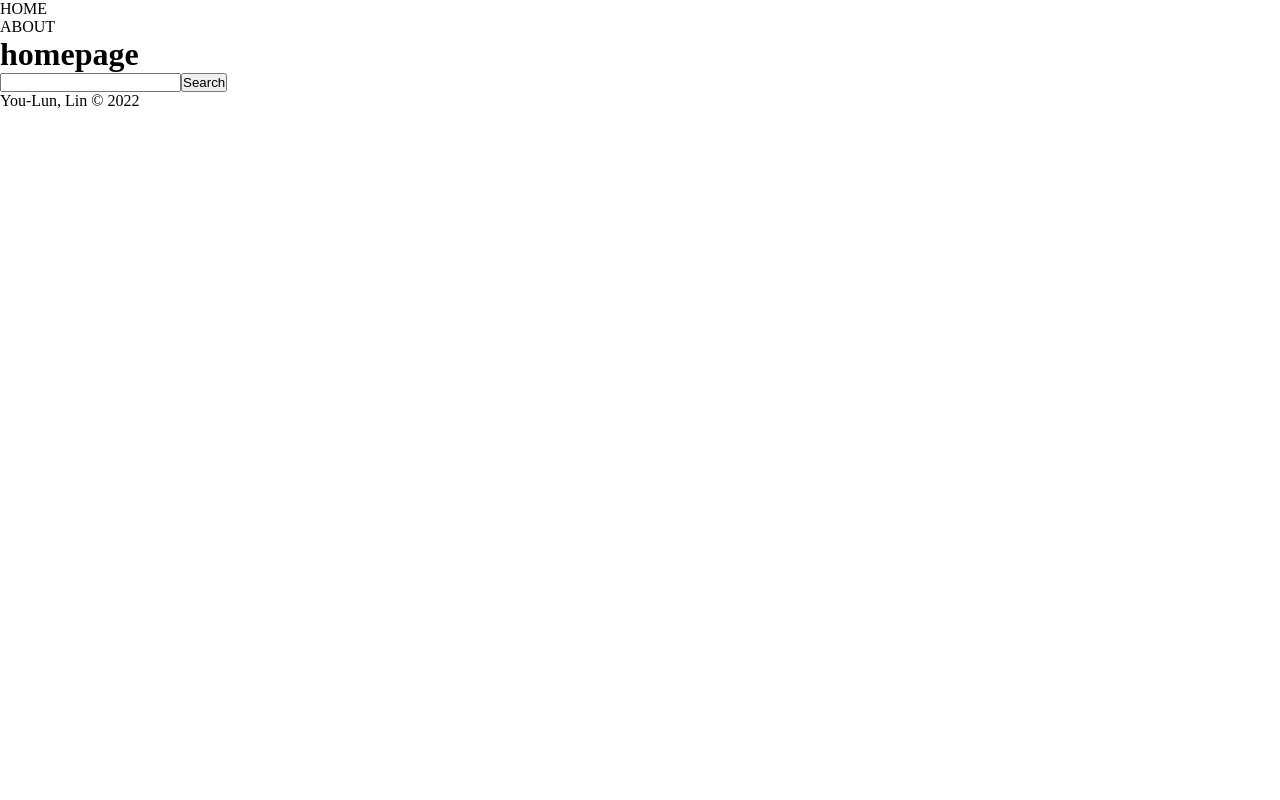
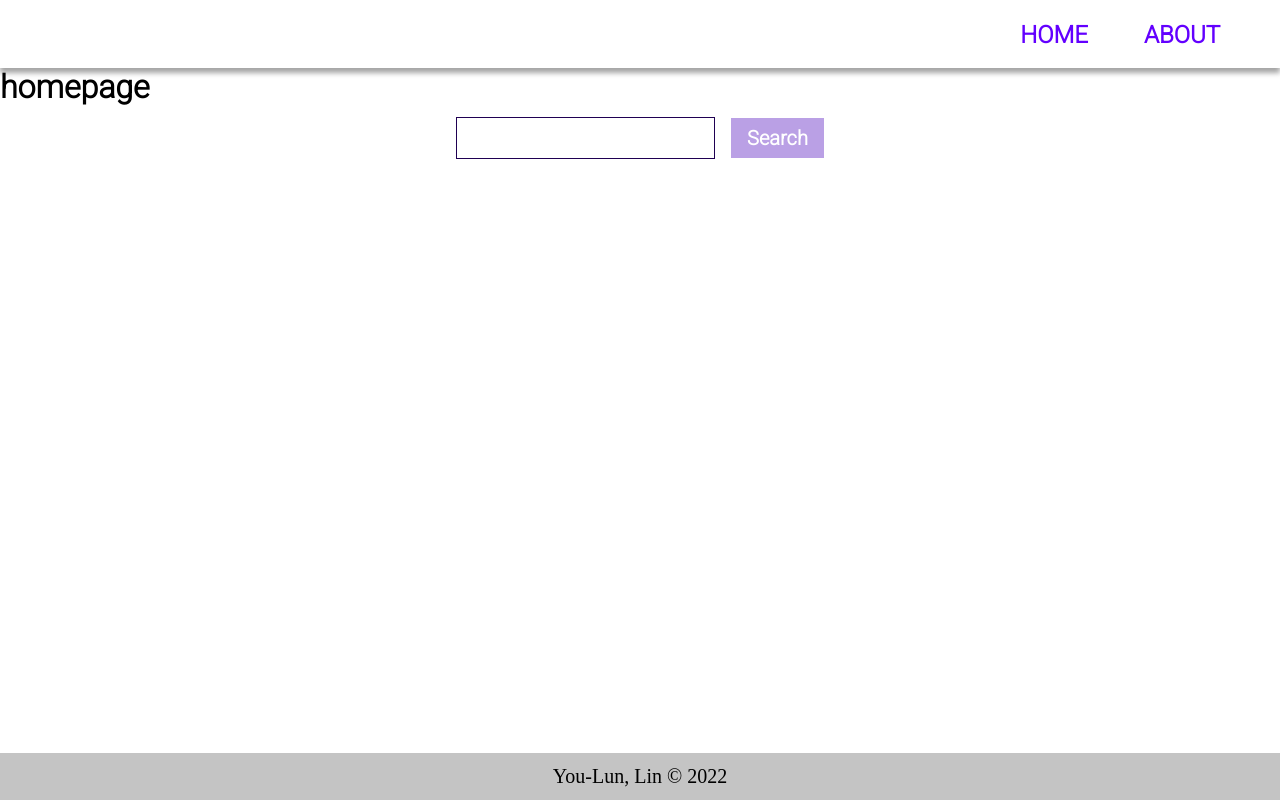
Before and after one commit to urlun0404/photowebsite-react, a React (Create React App) app: page / in a window 1280 px wide. Built offline with nearby package versions, Linux system fonts and the light colour scheme.

Commit message:
add the css style(scss) of nav, search, and footer components

```diff
--- a/src/components/Nav.js
+++ b/src/components/Nav.js
@@ -1,14 +1,15 @@
 import React from "react";
+import { Link } from "react-router-dom";
 
 const Nav = () => {
   return (
     <nav>
       <ul>
         <li>
-          <a href="/">HOME</a>
+          <Link to="/">HOME</Link>
         </li>
         <li>
-          <a href="/about">ABOUT</a>
+          <Link to="/about">ABOUT</Link>
         </li>
       </ul>
     </nav>
--- a/src/components/Search.js
+++ b/src/components/Search.js
@@ -2,7 +2,7 @@ import React from "react";
 
 const Search = () => {
   return (
-    <div>
+    <div className="search">
       <input type="text" name="serach" id="" />
       <button>Search</button>
     </div>
--- /dev/null
+++ b/src/styles/_footer.scss
@@ -0,0 +1,11 @@
+footer {
+  position: fixed;
+  bottom: 0;
+  display: flex;
+  justify-content: center;
+  align-items: center;
+  width: 100%;
+  padding: 0.75rem 0;
+  font: 1.25rem bold;
+  background-color: #c4c4c4;
+}
--- /dev/null
+++ b/src/styles/_nav.scss
@@ -0,0 +1,19 @@
+nav {
+  display: flex;
+  justify-content: flex-end;
+  align-items: center;
+  width: 100%;
+  height: 8.5vh;
+  box-shadow: 0 5px 5px #a5a5a5;
+  ul {
+    display: flex;
+    margin-right: 2rem;
+    li {
+      padding: 2rem 1.75rem;
+      font: normal normal bolder normal 1.5rem "Raleway", "Roboto", sans-serif;
+      a {
+        color: $primary;
+      }
+    }
+  }
+}
--- /dev/null
+++ b/src/styles/_search.scss
@@ -0,0 +1,22 @@
+.search {
+  display: flex;
+  justify-content: center;
+  align-items: center;
+  height: 8vh;
+  input,
+  button {
+    padding: 0.5rem 1rem;
+    font-size: 1.25rem;
+  }
+  input {
+    border: 1px solid $border-color;
+  }
+  button {
+    margin-left: 1rem;
+    font-weight: bold;
+    color: #fff;
+    background: $button-color;
+    border: 0;
+    cursor: pointer;
+  }
+}
--- a/src/styles/style.css
+++ b/src/styles/style.css
@@ -1,8 +1,15 @@
+@import url("https://fonts.googleapis.com/css2?family=Fredoka:wght@300&family=Josefin+Sans:wght@300&family=Raleway:wght@400;500&family=Roboto:wght@300&display=swap");
 * {
   padding: 0;
   margin: 0;
   -webkit-box-sizing: border-box;
           box-sizing: border-box;
+  font-family: "Roboto", "Raleway", "Fredoka", "Josefin Sans", sans-serif;
+}
+
+html,
+body {
+  width: 100vw;
 }
 
 a {
@@ -13,4 +20,86 @@ a {
 ul {
   list-style-type: none;
 }
+
+nav {
+  display: -webkit-box;
+  display: -ms-flexbox;
+  display: flex;
+  -webkit-box-pack: end;
+      -ms-flex-pack: end;
+          justify-content: flex-end;
+  -webkit-box-align: center;
+      -ms-flex-align: center;
+          align-items: center;
+  width: 100%;
+  height: 8.5vh;
+  -webkit-box-shadow: 0 5px 5px #a5a5a5;
+          box-shadow: 0 5px 5px #a5a5a5;
+}
+
+nav ul {
+  display: -webkit-box;
+  display: -ms-flexbox;
+  display: flex;
+  margin-right: 2rem;
+}
+
+nav ul li {
+  padding: 2rem 1.75rem;
+  font: normal normal bolder normal 1.5rem "Raleway", "Roboto", sans-serif;
+}
+
+nav ul li a {
+  color: #6300ff;
+}
+
+.search {
+  display: -webkit-box;
+  display: -ms-flexbox;
+  display: flex;
+  -webkit-box-pack: center;
+      -ms-flex-pack: center;
+          justify-content: center;
+  -webkit-box-align: center;
+      -ms-flex-align: center;
+          align-items: center;
+  height: 8vh;
+}
+
+.search input,
+.search button {
+  padding: 0.5rem 1rem;
+  font-size: 1.25rem;
+}
+
+.search input {
+  border: 1px solid #1f0052;
+}
+
+.search button {
+  margin-left: 1rem;
+  font-weight: bold;
+  color: #fff;
+  background: #baa0e5;
+  border: 0;
+  cursor: pointer;
+}
+
+footer {
+  position: fixed;
+  bottom: 0;
+  display: -webkit-box;
+  display: -ms-flexbox;
+  display: flex;
+  -webkit-box-pack: center;
+      -ms-flex-pack: center;
+          justify-content: center;
+  -webkit-box-align: center;
+      -ms-flex-align: center;
+          align-items: center;
+  width: 100%;
+  padding: 0.75rem 0;
+  font: 1.25rem bold;
+  background-color: #c4c4c4;
+}
 /*# sourceMappingURL=style.css.map */
--- a/src/styles/style.scss
+++ b/src/styles/style.scss
@@ -1,7 +1,18 @@
+@import url("https://fonts.googleapis.com/css2?family=Fredoka:wght@300&family=Josefin+Sans:wght@300&family=Raleway:wght@400;500&family=Roboto:wght@300&display=swap");
+$primary: #6300ff;
+$button-color: #baa0e5;
+$border-color: #1f0052;
+
 * {
   padding: 0;
   margin: 0;
   box-sizing: border-box;
+  font-family: "Roboto", "Raleway", "Fredoka", "Josefin Sans", sans-serif;
+}
+
+html,
+body {
+  width: 100vw;
 }
 
 a {
@@ -12,3 +23,7 @@ a {
 ul {
   list-style-type: none;
 }
+
+@import "./nav";
+@import "./search";
+@import "./footer";
```
Also changed, not shown: 1 other file (tests, documents, lock files or other folders).
